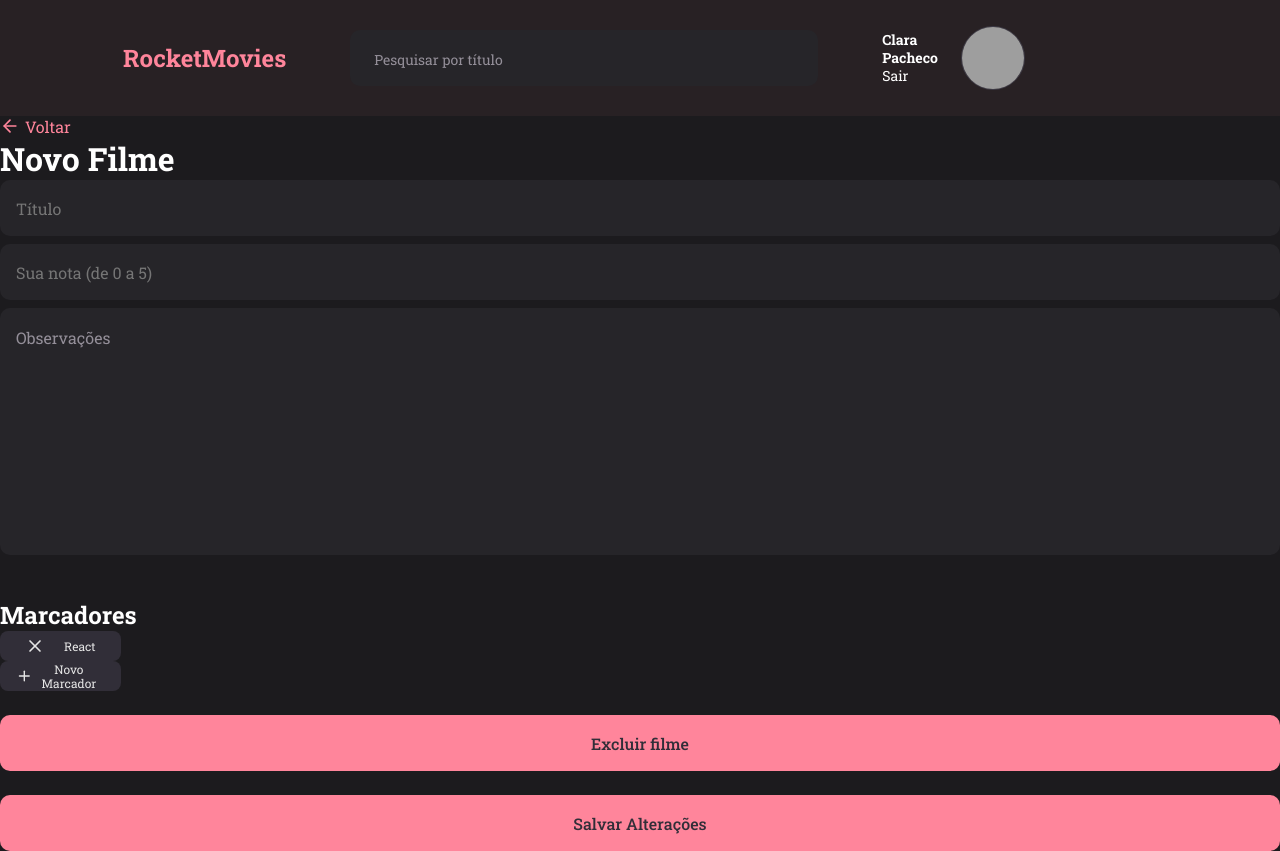
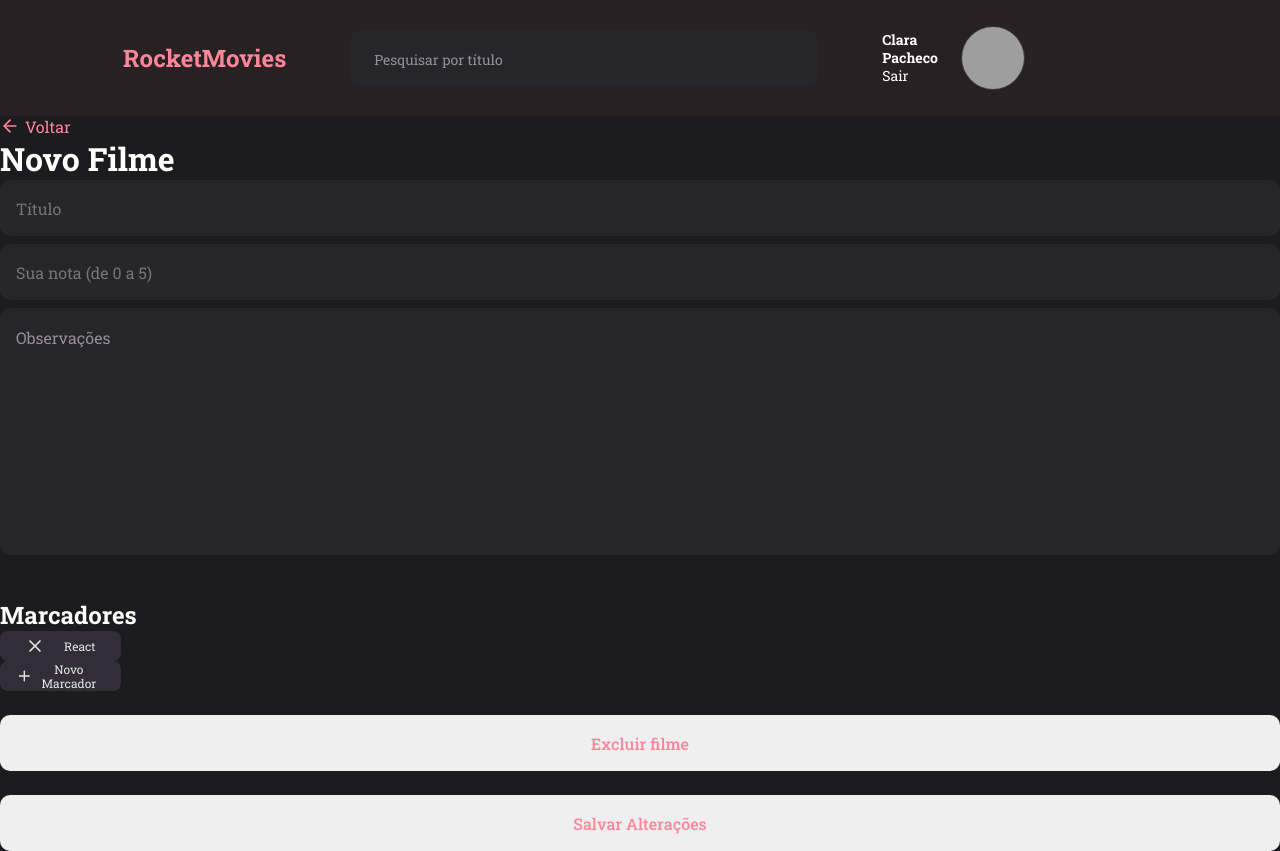
Before and after one commit to Clara-Pacheco/rocketMovies, a React (Vite) app: page / in a window 1280 px wide. Built offline with nearby package versions, Linux system fonts and the light colour scheme; grey boxes are pictures that could not be loaded.

Commit message:
Add ternary conditional for background and color, depending on 'toSave' prop

```diff
--- a/src/Components/Button/styles.js
+++ b/src/Components/Button/styles.js
@@ -8,8 +8,8 @@ export const Container = styled.button`
   border-radius: 10px;
   margin-top: 24px;
 
-  background-color: ${({ theme }) => theme.COLORS.PINK};
-  color: ${({ theme }) => theme.COLORS.BACKGROUND_TAG};
+  background-color: ${({ theme, toSave }) => toSave ? theme.COLORS.PINK : theme.COLORS.BACKGROUND_MYMOVIES_MARKERS};
+  color: ${({ theme, toSave }) => toSave ? theme.COLORS.BACKGROUND_TAG : theme.COLORS.PINK};
 
   font-weight: 500;
   font-size: 16px;
```
